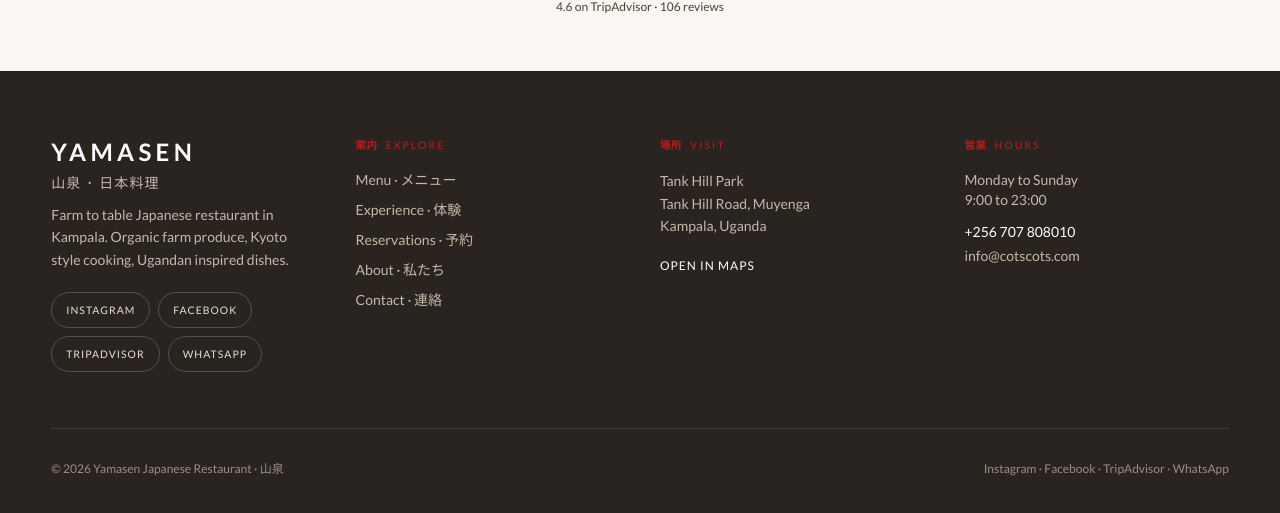
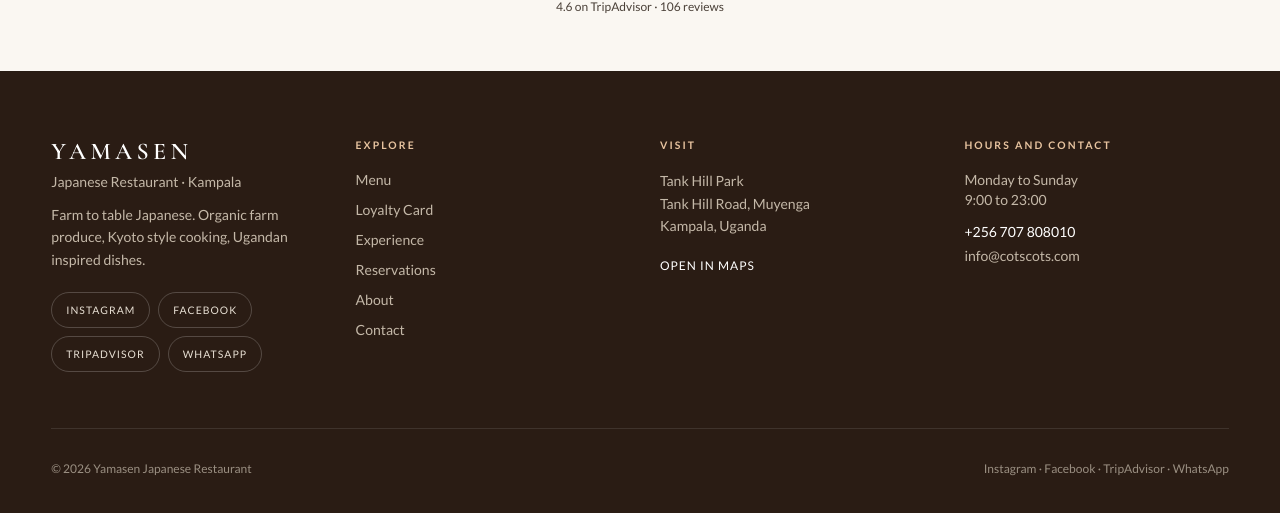
Before and after one commit to DaviesMenace1/izumi-restaurant-lounge, a Next.js app: page / in a window 1280 px wide. Shown: the part 5350-5863 px from the top of the page. Built offline with nearby package versions, Linux system fonts and the light colour scheme.

Commit message:
Footer link to Loyalty Card

```diff
--- a/src/components/Footer.tsx
+++ b/src/components/Footer.tsx
@@ -1,37 +1,31 @@
 import Link from "next/link";
 
 const socials = [
-  {
-    name: "Instagram",
-    href: "https://www.instagram.com/yamasen_kampala",
-  },
-  {
-    name: "Facebook",
-    href: "https://www.facebook.com/yamasen.cotscots",
-  },
+  { name: "Instagram", href: "https://www.instagram.com/yamasen_kampala" },
+  { name: "Facebook", href: "https://www.facebook.com/yamasen.cotscots" },
   {
     name: "TripAdvisor",
     href: "https://www.tripadvisor.com/Restaurant_Review-g293841-d15006919-Reviews-YAMASEN_Japanese_Restaurant-Kampala_Central_Region.html",
   },
-  {
-    name: "WhatsApp",
-    href: "https://wa.me/256707808010",
-  },
+  { name: "WhatsApp", href: "https://wa.me/256707808010" },
 ];
 
 export default function Footer() {
   return (
-    <footer className="border-t border-[var(--border)] bg-[#2a2420] text-[#e8e0d4]">
+    <footer className="border-t border-[var(--border)] bg-[#2a1c14] text-[#e8e0d4]">
       <div className="mx-auto max-w-[1200px] w-[92%] pt-16 pb-10">
         <div className="grid sm:grid-cols-2 lg:grid-cols-4 gap-10 mb-14">
           <div className="lg:col-span-1">
-            <span className="text-2xl tracking-[0.18em] text-white font-bold block mb-1">
+            <span
+              className="text-2xl tracking-[0.18em] text-white font-semibold block mb-1"
+              style={{ fontFamily: "var(--font-display), Georgia, serif" }}
+            >
               YAMASEN
             </span>
-            <p className="jp-soft text-sm text-[#c4b8a8] mb-3">山泉 · 日本料理</p>
+            <p className="text-sm text-[#c4b8a8] mb-3">Japanese Restaurant · Kampala</p>
             <p className="text-sm text-[#c4b8a8] leading-relaxed mb-5">
-              Farm to table Japanese restaurant in Kampala. Organic farm produce,
-              Kyoto style cooking, Ugandan inspired dishes.
+              Farm to table Japanese. Organic farm produce, Kyoto style cooking,
+              Ugandan inspired dishes.
             </p>
             <div className="flex flex-wrap gap-2">
               {socials.map((s) => (
@@ -40,7 +34,7 @@ export default function Footer() {
                   href={s.href}
                   target="_blank"
                   rel="noopener noreferrer"
-                  className="inline-flex items-center justify-center px-3.5 py-2 text-[0.65rem] tracking-[0.1em] uppercase soft-pill border border-white/20 text-[#e8e0d4] hover:bg-[#b71c1c] hover:border-[#b71c1c] hover:text-white transition-colors"
+                  className="inline-flex items-center justify-center px-3.5 py-2 text-[0.65rem] tracking-[0.1em] uppercase soft-pill border border-white/20 text-[#e8e0d4] hover:bg-[#9a1515] hover:border-[#9a1515] hover:text-white transition-colors"
                 >
                   {s.name}
                 </a>
@@ -49,21 +43,22 @@ export default function Footer() {
           </div>
 
           <div>
-            <p className="text-[0.65rem] tracking-[0.2em] uppercase text-[#b71c1c] mb-4">
-              <span className="jp mr-1">案内</span> Explore
+            <p className="text-[0.65rem] tracking-[0.2em] uppercase text-[#e8c4a0] mb-4 font-bold">
+              Explore
             </p>
             <nav className="flex flex-col gap-2.5 text-sm text-[#c4b8a8]">
-              <Link href="/menu" className="hover:text-white transition-colors">Menu · メニュー</Link>
-              <Link href="/experience" className="hover:text-white transition-colors">Experience · 体験</Link>
-              <Link href="/reservations" className="hover:text-white transition-colors">Reservations · 予約</Link>
-              <Link href="/about" className="hover:text-white transition-colors">About · 私たち</Link>
-              <Link href="/contact" className="hover:text-white transition-colors">Contact · 連絡</Link>
+              <Link href="/menu" className="hover:text-white transition-colors">Menu</Link>
+              <Link href="/loyalty" className="hover:text-white transition-colors">Loyalty Card</Link>
+              <Link href="/experience" className="hover:text-white transition-colors">Experience</Link>
+              <Link href="/reservations" className="hover:text-white transition-colors">Reservations</Link>
+              <Link href="/about" className="hover:text-white transition-colors">About</Link>
+              <Link href="/contact" className="hover:text-white transition-colors">Contact</Link>
             </nav>
           </div>
 
           <div>
-            <p className="text-[0.65rem] tracking-[0.2em] uppercase text-[#b71c1c] mb-4">
-              <span className="jp mr-1">場所</span> Visit
+            <p className="text-[0.65rem] tracking-[0.2em] uppercase text-[#e8c4a0] mb-4 font-bold">
+              Visit
             </p>
             <p className="text-sm text-[#c4b8a8] leading-relaxed mb-3">
               Tank Hill Park
@@ -83,8 +78,8 @@ export default function Footer() {
           </div>
 
           <div>
-            <p className="text-[0.65rem] tracking-[0.2em] uppercase text-[#b71c1c] mb-4">
-              <span className="jp mr-1">営業</span> Hours
+            <p className="text-[0.65rem] tracking-[0.2em] uppercase text-[#e8c4a0] mb-4 font-bold">
+              Hours and contact
             </p>
             <p className="text-sm text-[#c4b8a8] mb-3">
               Monday to Sunday
@@ -107,7 +102,7 @@ export default function Footer() {
         </div>
 
         <div className="pt-8 border-t border-white/10 flex flex-col sm:flex-row justify-between gap-3 text-xs text-[#9a8f82]">
-          <p>© {new Date().getFullYear()} Yamasen Japanese Restaurant · 山泉</p>
+          <p>© {new Date().getFullYear()} Yamasen Japanese Restaurant</p>
           <p>Instagram · Facebook · TripAdvisor · WhatsApp</p>
         </div>
       </div>
```
